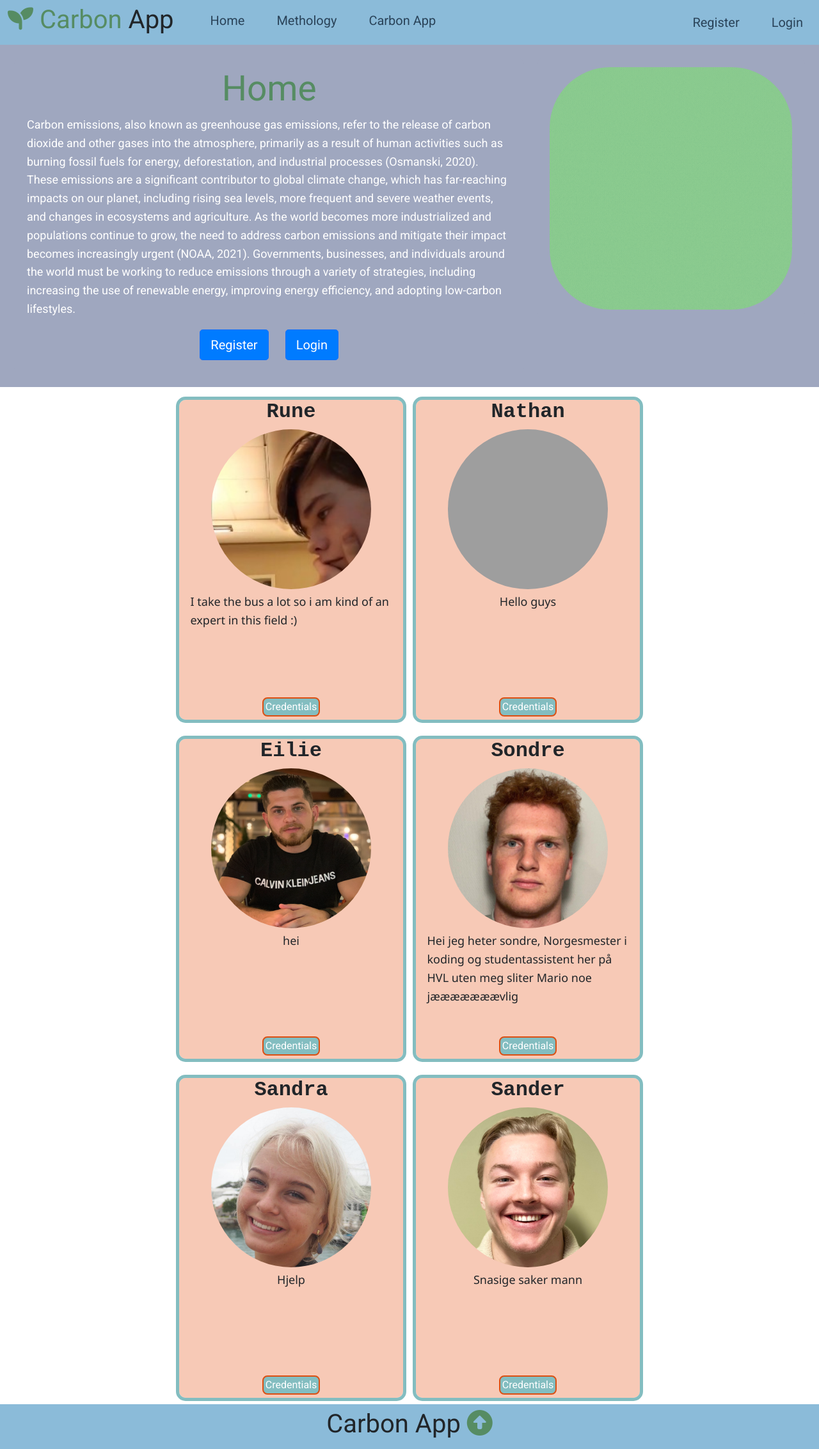
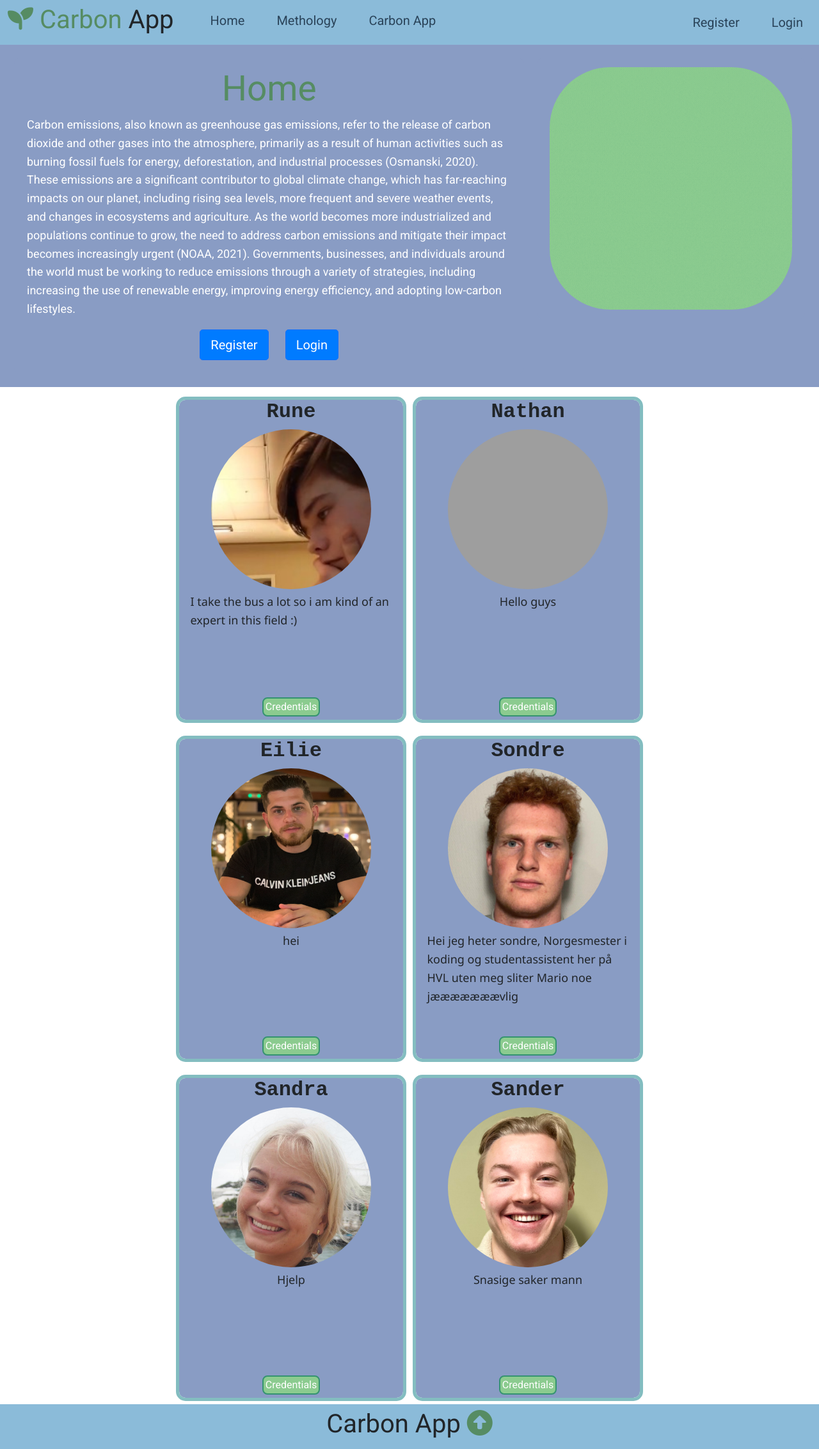
Before and after one commit to sandrathereseb/carbon_app_2023, a Flask app: page /home in a window 1280 px wide. Shown: the whole page at 64% size. Run offline with Flask 2, Linux system fonts and the light colour scheme; some libraries are stand-ins or nearby versions; grey boxes are pictures that could not be loaded.

Commit message:
Update home.css

```diff
--- a/capp/static/home.css
+++ b/capp/static/home.css
@@ -1,9 +1,3 @@
-/* Colors
-Home, section 1 (head, background): #9fa7bf
-Home, section 1 (head, boxes): #568c63
-Home, section 2 (developers, background): #c5c8d9
-Home, section 2 (developers, boxes): #49736f
- */
 
 /* Utilities  */
 p { /* change this to a class from global attribute */
@@ -12,16 +6,16 @@ p { /* change this to a class from global attribute */
 }
 /* Section header_home */
 .section_header_home {
-  background-color:#9fa7bf;
+  background-color:#899cc4;
 }
 .header_home {
   display: flex;
   align-items: start;
-  background: #9fa7bf;
+  background: #899cc4;
 }
 .header_home .box {
   flex: 1;
-  background: #9fa7bf;
+  background: #899cc4;
   color: #fff;
   border-radius: 10px;
   margin: 20px 10px;
@@ -43,25 +37,27 @@ p { /* change this to a class from global attribute */
   flex-wrap:wrap;
 }
 .container_buttons_links_header_home a:hover {
-  color: #9fa7bf;
+  background-color: #349370;
 }
 .container_buttons_links_header_home btn {
   width: 100px;
   height: 100px;
-  background: #9fa7bf;
-  color: #fff;
+  background: #349370;
+  color: #349370;
   display: flex;
   justify-content:center;
   align-items:center;
 }
 /* Section developers */
+
+
 .section_developers {
-  background-color:#c5c8d9;
+  background-color:#899cc4;
 }
 .developers {
   display: flex;
   align-items: start;
-  background: #c5c8d9;
+  background: #899cc4;
 }
 .developers .box {
   flex: 1;
@@ -162,7 +158,7 @@ p { /* change this to a class from global attribute */
   flex-direction: column;
   width: 350px;
   height: 500px;
-  background-color: #F7C9B6;
+  background-color: #899cc4;
   outline-width: 5px;
   outline-color:#83BDC0;
   outline-style: solid;
@@ -197,15 +193,15 @@ margin-top: 20px;
   bottom: 5px;
   height: 30px;
   width: 90px;
-  background-color: #83BDC0;
+  background-color: #8bcb8f;
   color: white;
   border-radius: 8px;
-  border-color: #dc4f12;
+  border-color: #349370;
   border-style: solid;
 }
 
 .butnnn:hover {
-  background-color: crimson;
+  background-color: #349370;
 }
 
 .Ptext {
@@ -242,7 +238,7 @@ h2 { /* change this to a class from global attribute */
   outline: 5px;
   outline-width: 2px;
   outline-style: solid;
-  outline-color: blue;
+  outline-color: #349370;
 }
 .angryface{
   display: flex;
```
